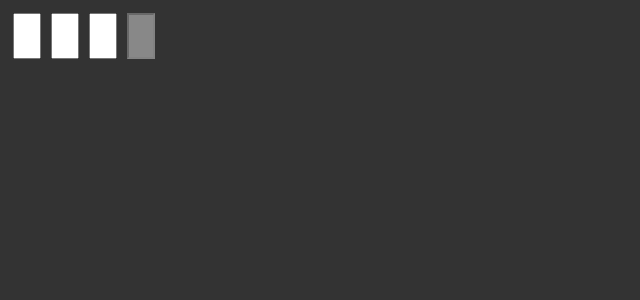
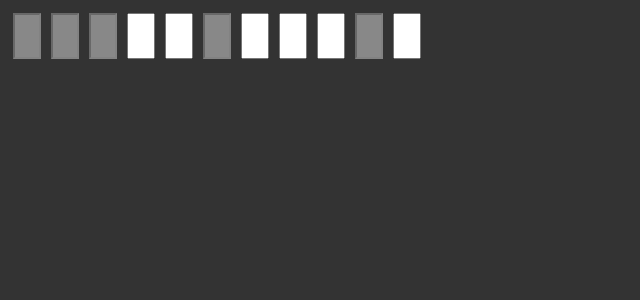
Before and after one commit to kstopka/how_to_react, a React (Create React App) app: page / in a window 1280 px wide. Shown: the top 300 px of the page, without its empty margins (0-640 px from the left). Built offline with nearby package versions, Linux system fonts and the light colour scheme.

Commit message:
SingleInput start

```diff
--- a/src/react_TS/9_PasswordInput/components/PasswordInput.tsx
+++ b/src/react_TS/9_PasswordInput/components/PasswordInput.tsx
@@ -2,6 +2,7 @@ import * as React from "react";
 import { FunctionComponent } from "react";
 import "../css/style.css";
 import { useFilledArrayInputsWithPassword } from "../hooks/useFilledArrayInputsWithPassword";
+import SingleInput from "./SingleInput";
 
 interface PasswordInputProps {
     password: string;
@@ -10,15 +11,10 @@ interface PasswordInputProps {
 
 const PasswordInput: FunctionComponent<PasswordInputProps> = ({ password, onSuccess = false }) => {
     const filledArrayInputsWithPassword = useFilledArrayInputsWithPassword(password);
-
-    return (
-        <div className="password-input">
-            <input type="text" />
-            <input type="text" />
-            <input type="text" />
-            <input type="text" className="disabled" disabled={true} />
-        </div>
+    const showInputs = filledArrayInputsWithPassword.map(
+        (element: string | boolean, index: React.Key | null | undefined) => <SingleInput key={index} item={element} />
     );
+    return <div className="password-input">{showInputs}</div>;
 };
 
 export default PasswordInput;
```
